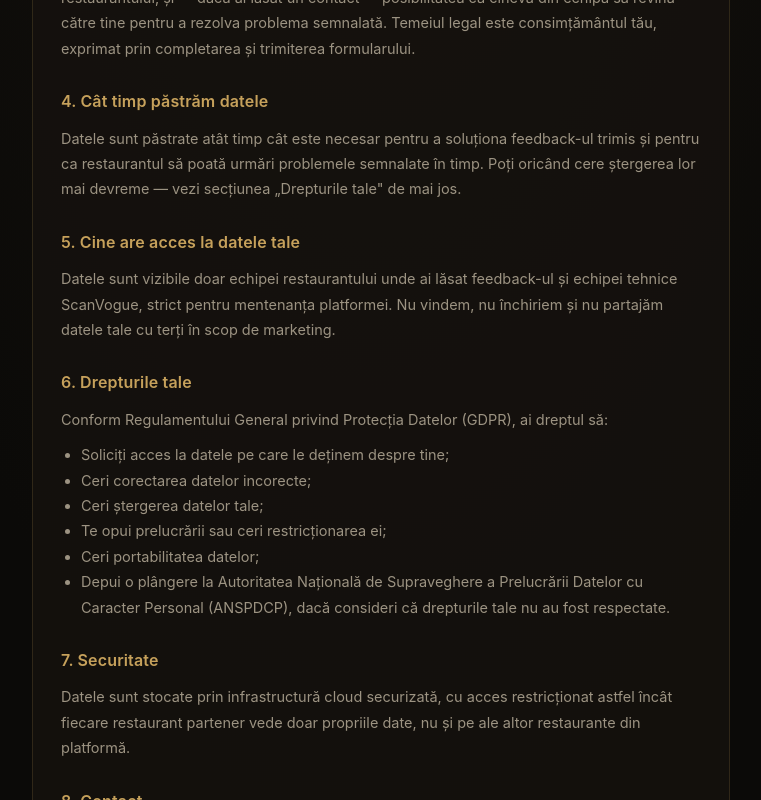
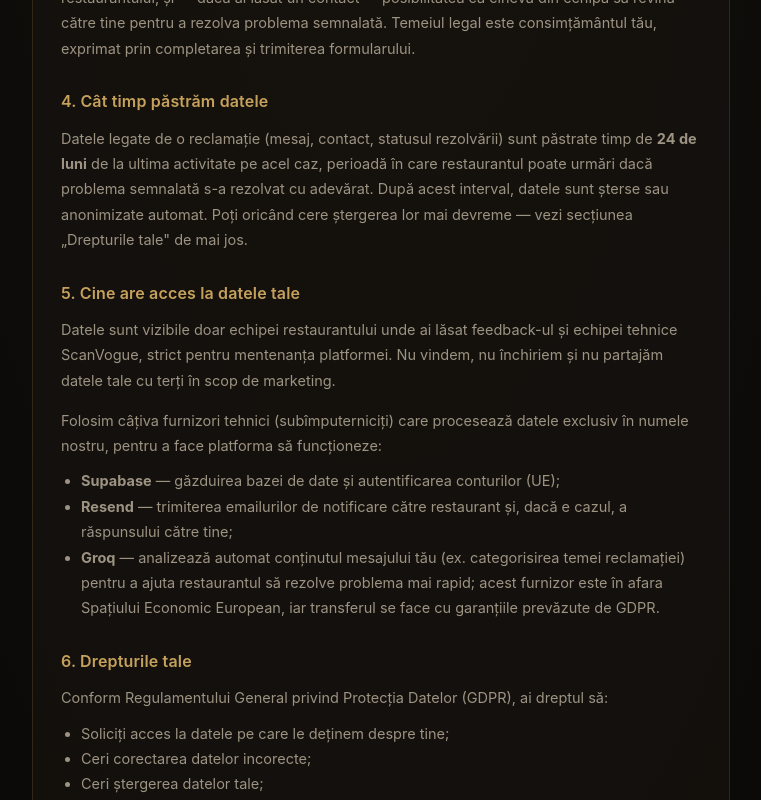
Before and after one commit to Dimiregele/ScanVogue, a Next.js app: page /confidentialitate in a window 1280 px wide. Shown: the part 700-1500 px from the top of the page, without its empty margins (259-1020 px from the left). Built offline with nearby package versions, Linux system fonts and the light colour scheme.

Commit message:
Update page.tsx

```diff
--- a/app/confidentialitate/page.tsx
+++ b/app/confidentialitate/page.tsx
@@ -27,7 +27,7 @@ function Section({ title, children }: { title: string; children: React.ReactNode
 }
 
 export default function PrivacyPolicyPage() {
-  const lastUpdated = "12 august 2026";
+  const lastUpdated = "5 septembrie 2026";
 
   return (
     <div
@@ -91,18 +91,38 @@ export default function PrivacyPolicyPage() {
 
         <Section title="4. Cât timp păstrăm datele">
           <p>
-            Datele sunt păstrate atât timp cât este necesar pentru a soluționa feedback-ul trimis și pentru
-            ca restaurantul să poată urmări problemele semnalate în timp. Poți oricând cere ștergerea lor mai
-            devreme — vezi secțiunea „Drepturile tale" de mai jos.
+            Datele legate de o reclamație (mesaj, contact, statusul rezolvării) sunt păstrate timp de{" "}
+            <strong>24 de luni</strong> de la ultima activitate pe acel caz, perioadă în care restaurantul
+            poate urmări dacă problema semnalată s-a rezolvat cu adevărat. După acest interval, datele sunt
+            șterse sau anonimizate automat. Poți oricând cere ștergerea lor mai devreme — vezi secțiunea
+            „Drepturile tale" de mai jos.
           </p>
         </Section>
 
         <Section title="5. Cine are acces la datele tale">
-          <p>
+          <p style={{ marginBottom: 10 }}>
             Datele sunt vizibile doar echipei restaurantului unde ai lăsat feedback-ul și echipei tehnice
             ScanVogue, strict pentru mentenanța platformei. Nu vindem, nu închiriem și nu partajăm datele tale
             cu terți în scop de marketing.
           </p>
+          <p style={{ marginBottom: 10 }}>
+            Folosim câțiva furnizori tehnici (subîmputerniciți) care procesează datele exclusiv în numele
+            nostru, pentru a face platforma să funcționeze:
+          </p>
+          <ul style={{ margin: 0, paddingLeft: 20 }}>
+            <li>
+              <strong>Supabase</strong> — găzduirea bazei de date și autentificarea conturilor (UE);
+            </li>
+            <li>
+              <strong>Resend</strong> — trimiterea emailurilor de notificare către restaurant și, dacă e
+              cazul, a răspunsului către tine;
+            </li>
+            <li>
+              <strong>Groq</strong> — analizează automat conținutul mesajului tău (ex. categorisirea temei
+              reclamației) pentru a ajuta restaurantul să rezolve problema mai rapid; acest furnizor este în
+              afara Spațiului Economic European, iar transferul se face cu garanțiile prevăzute de GDPR.
+            </li>
+          </ul>
         </Section>
 
         <Section title="6. Drepturile tale">
```
